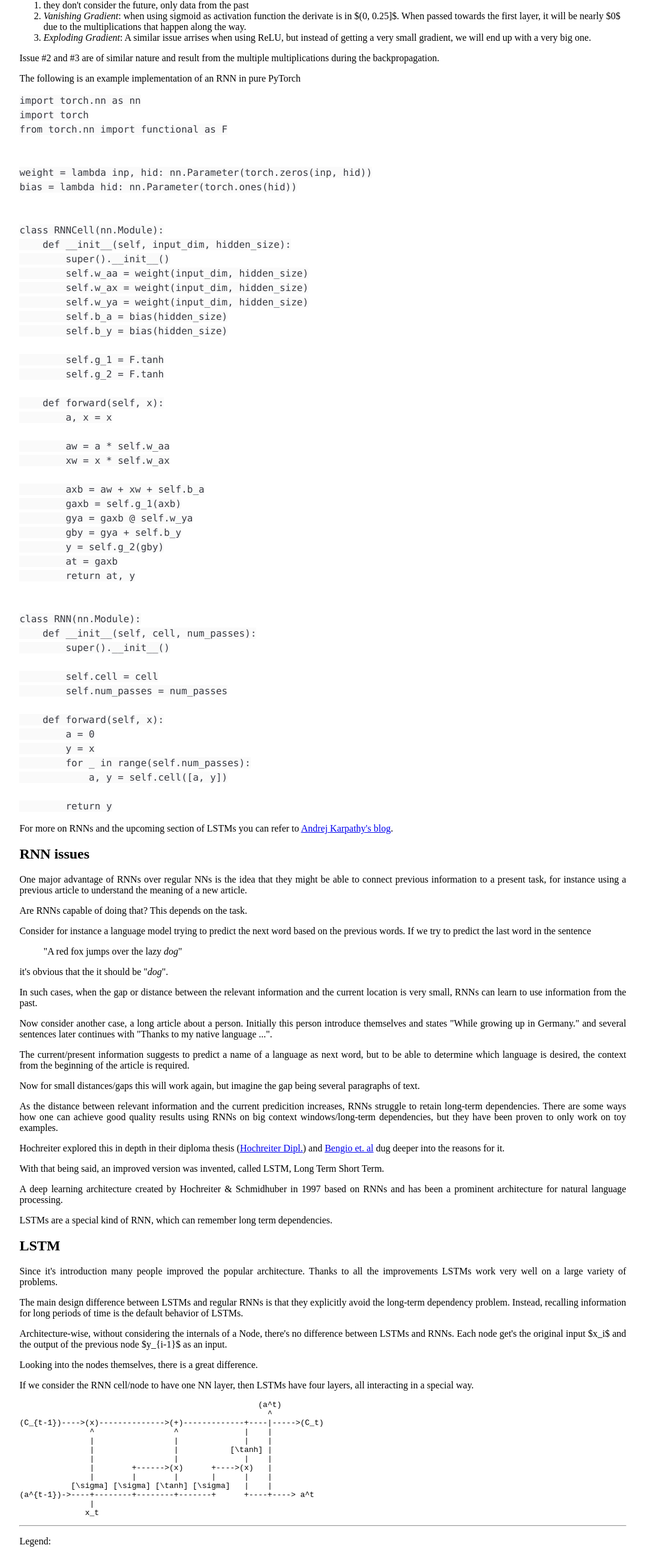
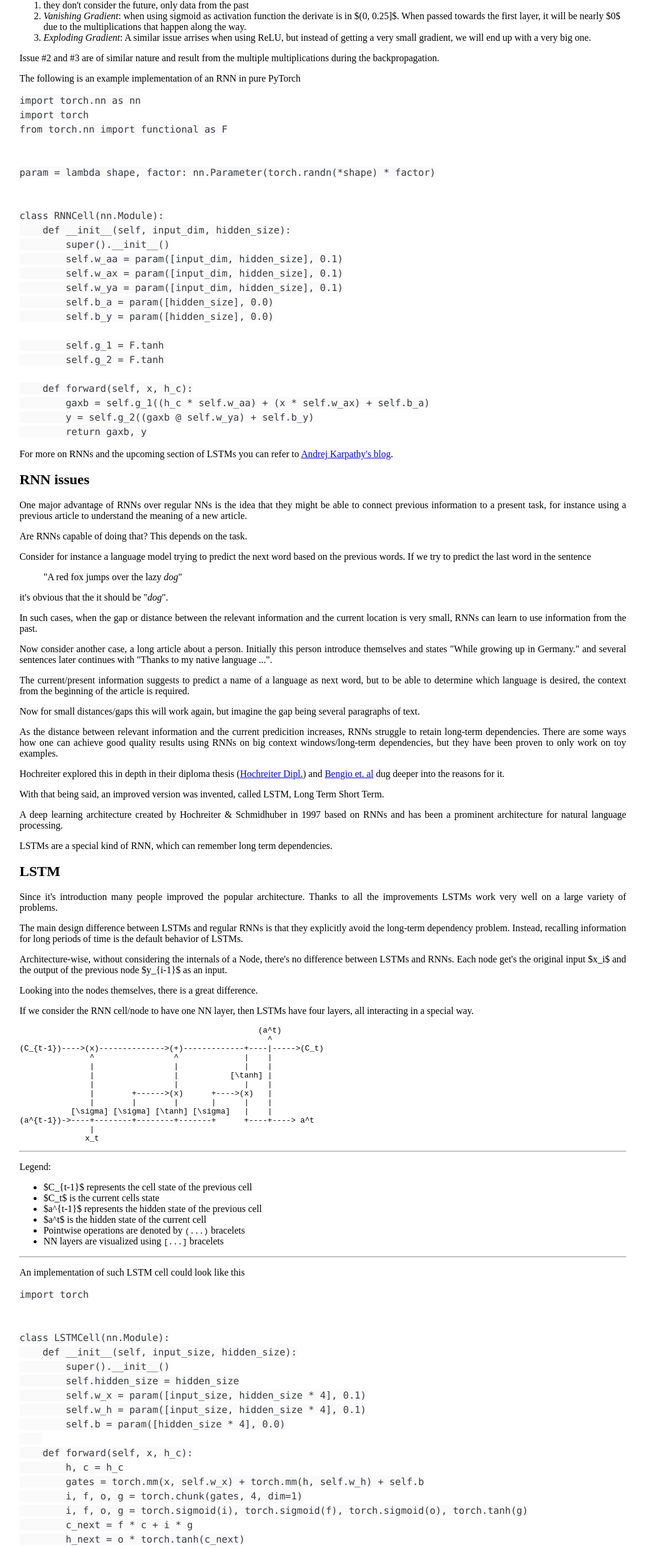
Before and after one commit to philsupertramp/blog, an Eleventy site: page src/posts/a-look-into-rnns.md in a window 1280 px wide. Shown: the part 1334-3914 px from the top of the page at 60% size, without its empty margins (102-1177 px from the left). Built offline with nearby package versions, Linux system fonts and the light colour scheme; Eleventy itself is replaced by a stand-in of ours; code samples lack their colours; files that its build step writes are made by us from their sources; what eleventy-plugin-mathjax would draw is missing.

Commit message:
polish article a little

````diff
--- a/src/posts/a-look-into-rnns.md
+++ b/src/posts/a-look-into-rnns.md
@@ -98,51 +98,25 @@ import torch
 from torch.nn import functional as F
 
 
-weight = lambda inp, hid: nn.Parameter(torch.zeros(inp, hid))
-bias = lambda hid: nn.Parameter(torch.ones(hid))
+param = lambda shape, factor: nn.Parameter(torch.randn(*shape) * factor)
 
 
 class RNNCell(nn.Module):
     def __init__(self, input_dim, hidden_size):
         super().__init__()
-        self.w_aa = weight(input_dim, hidden_size)
-        self.w_ax = weight(input_dim, hidden_size)
-        self.w_ya = weight(input_dim, hidden_size)
-        self.b_a = bias(hidden_size)
-        self.b_y = bias(hidden_size)
+        self.w_aa = param([input_dim, hidden_size], 0.1)
+        self.w_ax = param([input_dim, hidden_size], 0.1)
+        self.w_ya = param([input_dim, hidden_size], 0.1)
+        self.b_a = param([hidden_size], 0.0)
+        self.b_y = param([hidden_size], 0.0)
 
         self.g_1 = F.tanh
         self.g_2 = F.tanh
 
-    def forward(self, x):
-        a, x = x
-
-        aw = a * self.w_aa
-        xw = x * self.w_ax
-
-        axb = aw + xw + self.b_a
-        gaxb = self.g_1(axb)
-        gya = gaxb @ self.w_ya
-        gby = gya + self.b_y
-        y = self.g_2(gby)
-        at = gaxb
-        return at, y
-
-
-class RNN(nn.Module):
-    def __init__(self, cell, num_passes):
-        super().__init__()
-
-        self.cell = cell
-        self.num_passes = num_passes
-
-    def forward(self, x):
-        a = 0
-        y = x
-        for _ in range(self.num_passes):
-            a, y = self.cell([a, y])
-
-        return y
+    def forward(self, x, h_c):
+        gaxb = self.g_1((h_c * self.w_aa) + (x * self.w_ax) + self.b_a)
+        y = self.g_2((gaxb @ self.w_ya) + self.b_y)
+        return gaxb, y
 ```
 
 For more on RNNs and the upcoming section of LSTMs you can refer to [Andrej Karpathy's blog](http://karpathy.github.io/2015/05/21/rnn-effectiveness/).
@@ -218,6 +192,30 @@ Legend:
 - NN layers are visualized using `[...]` bracelets
 
 -------
+
+An implementation of such LSTM cell could look like this
+
+```python
+import torch
+
+
+class LSTMCell(nn.Module):
+    def __init__(self, input_size, hidden_size):
+        super().__init__()
+        self.hidden_size = hidden_size
+        self.w_x = param([input_size, hidden_size * 4], 0.1)
+        self.w_h = param([input_size, hidden_size * 4], 0.1)
+        self.b = param([hidden_size * 4], 0.0)
+
+    def forward(self, x, h_c):
+        h, c = h_c
+        gates = torch.mm(x, self.w_x) + torch.mm(h, self.w_h) + self.b
+        i, f, o, g = torch.chunk(gates, 4, dim=1)
+        i, f, o, g = torch.sigmoid(i), torch.sigmoid(f), torch.sigmoid(o), torch.tanh(g)
+        c_next = f * c + i * g
+        h_next = o * torch.tanh(c_next)
+        return h_next, c_next
+```
 
 ### Core Ideas behind LSTMs
 Let's dive deeper into the architecture of LSTMs.
@@ -450,6 +448,25 @@ But also the inputs change, each node doesn't receive $C^{t-1}$ but actually onl
 
 As mentioned earlier GRUs have a simpler architecture than regular LSTMs, due to the fact that GRUs merge the cell state and the hidden state, which can sometimes lead to faster training.
 
+A possible implementation for the GRU-cell could look like this
+```python
+class GRUCell(nn.Module):
+    def __init__(self, input_size, hidden_size):
+        super().__init__()
+        self.hidden_size = hidden_size
+        self.w_x = param([input_size, hidden_size * 3], 0.1)
+        self.w_h = param([input_size, hidden_size * 3], 0.1)
+        self.b = param([hidden_size * 3], 0.0)
+
+    def forward(self, x, h):
+        gates = torch.mm(x, self.w_x) + torch.mm(h, self.w_h) + self.b
+        r, z, n = torch.chunk(gates, 3, dim=1)
+        r, z = torch.sigmoid(r), torch.sigmoid(z)
+        n = torch.tanh(torch.mm(x, self.w_x[:, :self.hidden_size]) + r * torch.mm(h, self.w_h[:, :self.hidden_size]))
+        h_next = (1 - z) * n + z * h
+        return h_next
+```
+
 
 ## Conclusion
 These are only three of the most notable LSTM variants, but there are plenty more.
````
Also changed, not shown: .eleventy.js.
